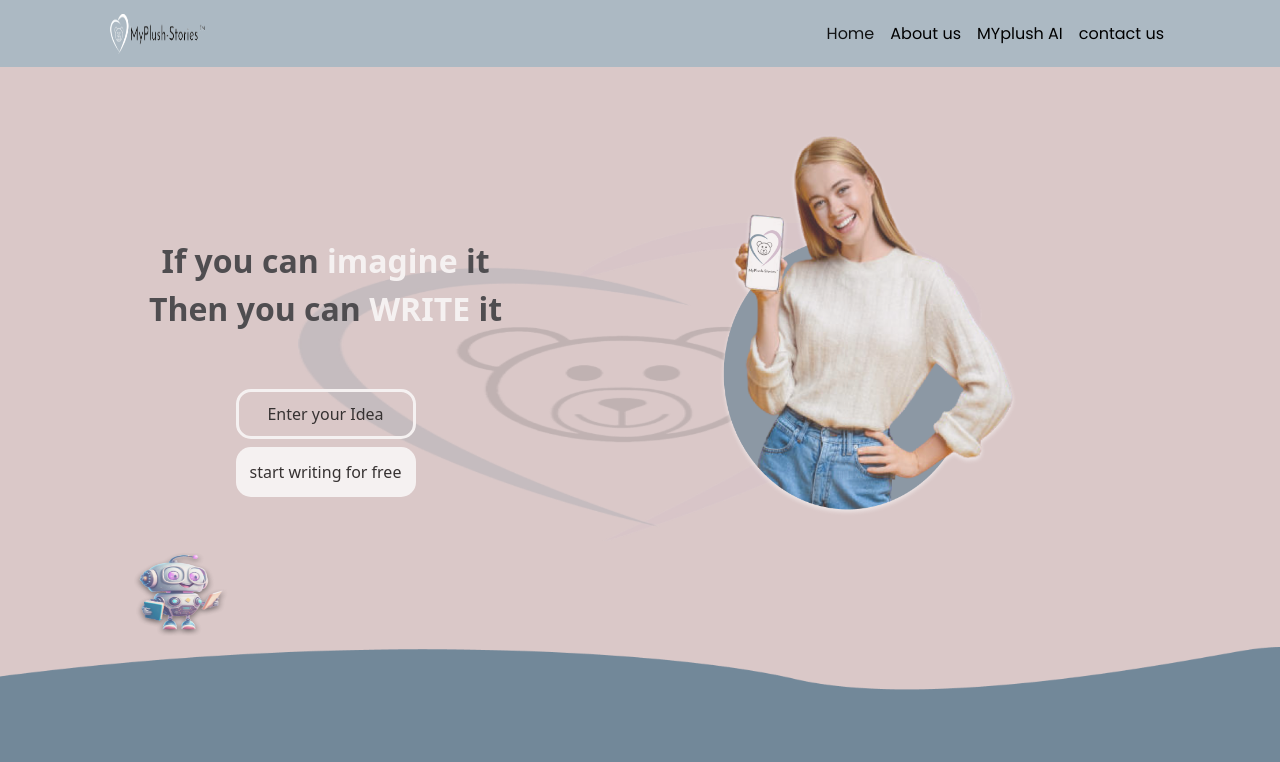
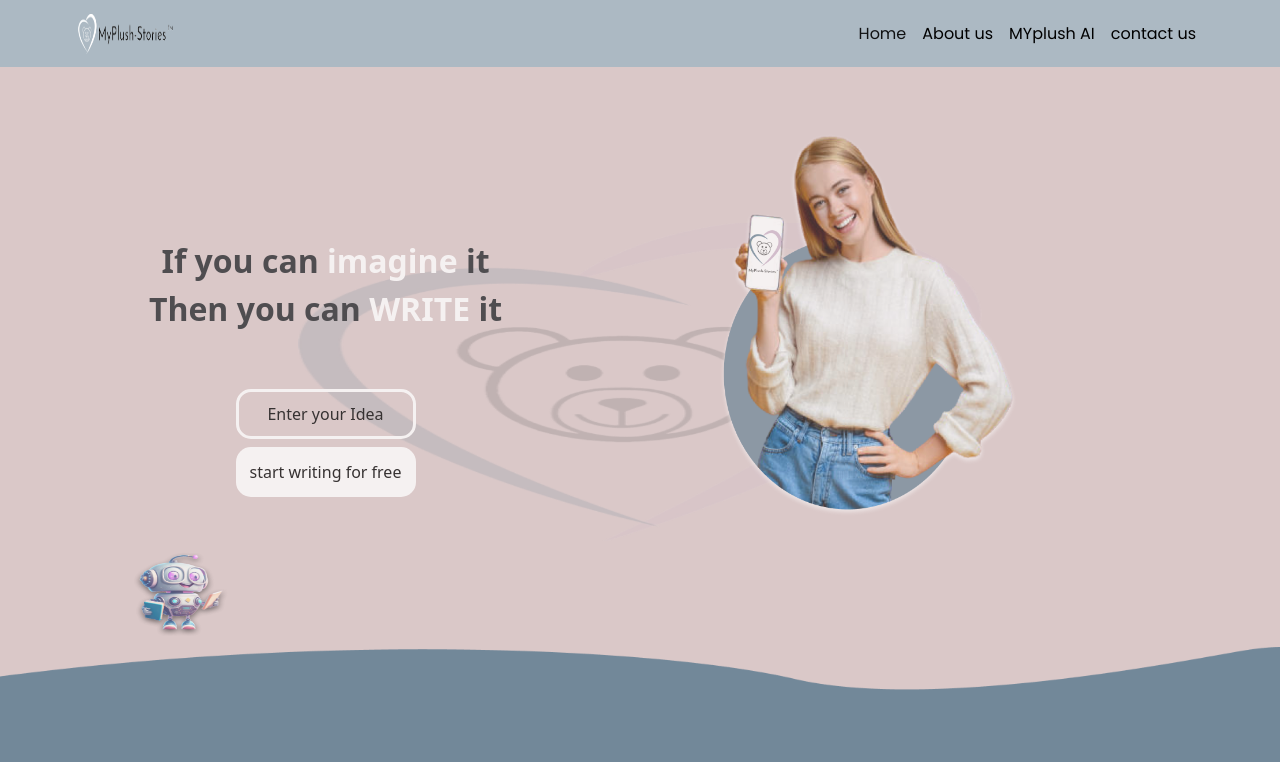
Before and after one commit to AhsanAli2546/MyPlushStories, a Next.js app: page / in a window 1280 px wide. Shown: the top 762 px of the page. Built offline with nearby package versions, Linux system fonts and the light colour scheme.

Commit message:
navbar fixed

```diff
--- a/components/Navbar.js
+++ b/components/Navbar.js
@@ -9,7 +9,7 @@ export default function Nav() {
   return (
     <>
 
-      <nav className={`${styles['bg-nav-color']} navbar navbar-expand-lg px-5 ${poppins.className}`}>
+      <nav className={`${styles['bg-nav-color']} navbar navbar-expand-lg px-3 ${poppins.className}`}>
         <div className="container-fluid mx-5">
         <a className="navbar-brand" href="#">
             <Image src="/images/navlogo.png" alt="main logo"
```
